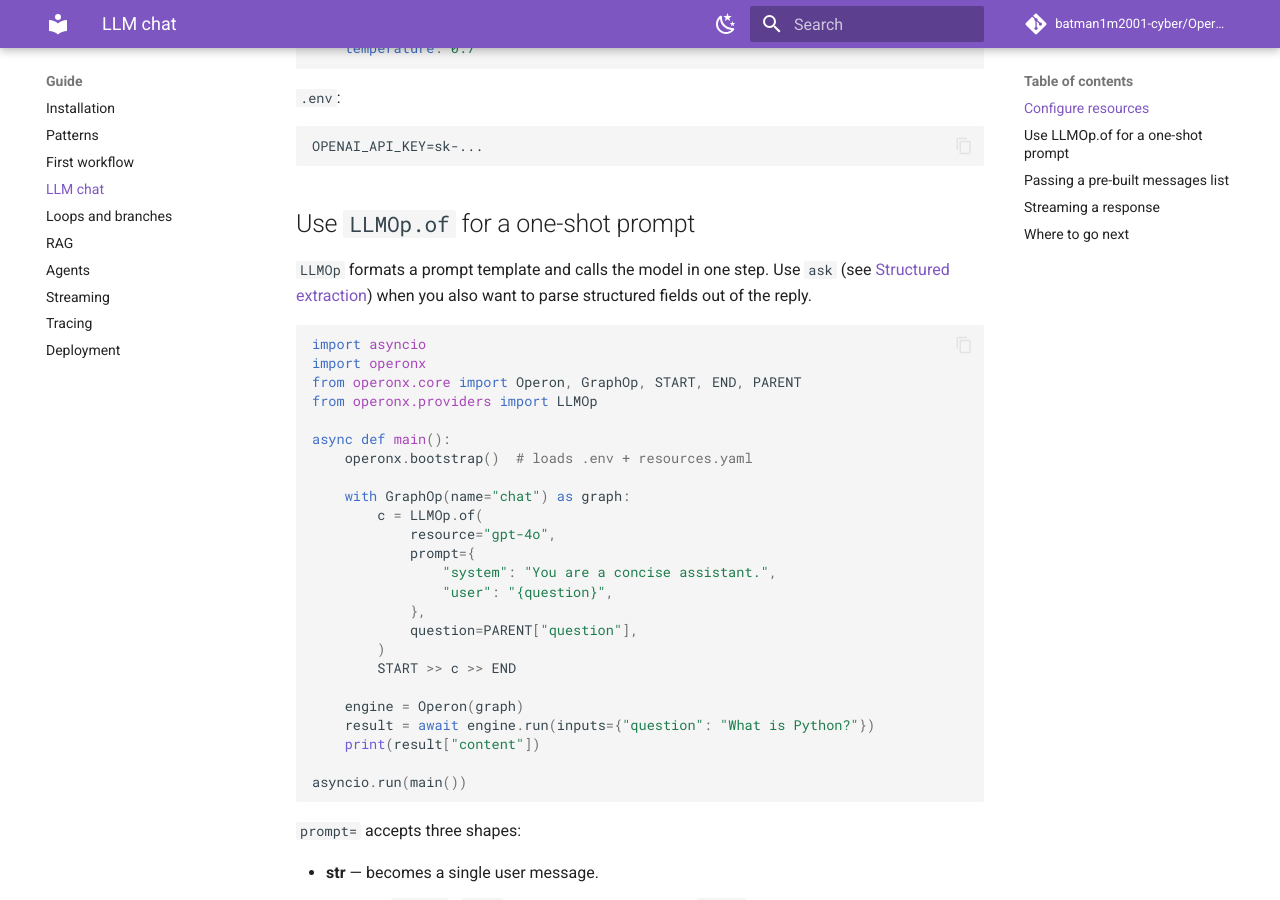
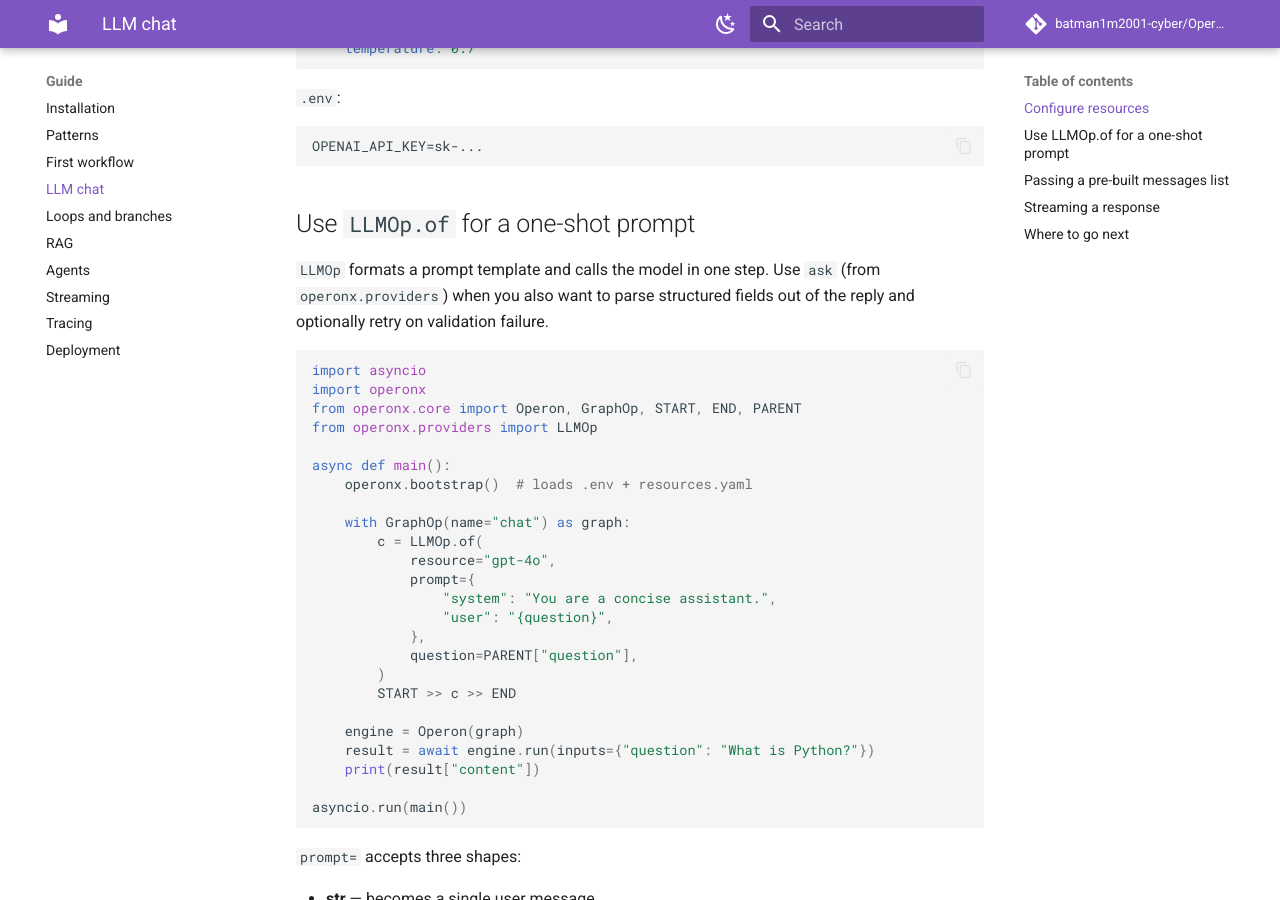
Before and after one commit to batman1m2001-cyber/Operonx, an MkDocs documentation site: the page built from docs/guide/02-llm-chat.md, in a window 1280 px wide and 900 px high, scrolled down 625 px. Built offline with MkDocs 1.6.1 and Material for MkDocs 9.7.7, drawn with Linux system fonts in a browser that asks for light colours; comment, search, counter and statistics services are not loaded.

Commit message:
chore(ci): fix ruff format + broken doc link in 02-llm-chat

````diff
--- a/docs/guide/02-llm-chat.md
+++ b/docs/guide/02-llm-chat.md
@@ -33,8 +33,8 @@ OPENAI_API_KEY=sk-...
 ## Use `LLMOp.of` for a one-shot prompt
 
 `LLMOp` formats a prompt template and calls the model in one step. Use
-`ask` (see [Structured extraction](03-structured.md)) when you also want
-to parse structured fields out of the reply.
+`ask` (from `operonx.providers`) when you also want to parse structured
+fields out of the reply and optionally retry on validation failure.
 
 ```python
 import asyncio
````
Also changed, not shown: 1 other file.
